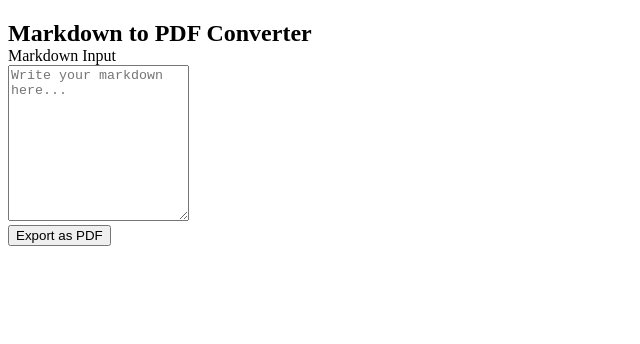
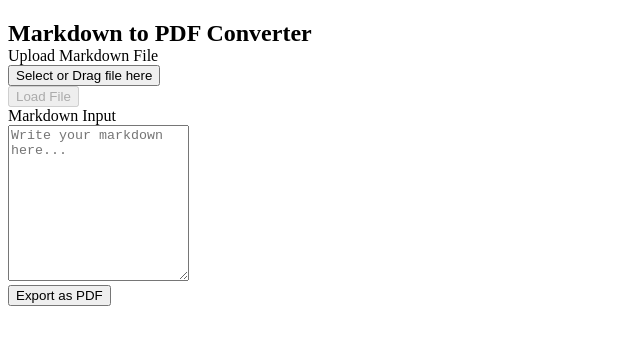
Before and after one commit to Hiromu-USHIHARA/MarkdownPdfConverter, a React (Vite) app: page / in a window 1280 px wide. Shown: the top 344 px of the page, without its empty margins (0-640 px from the left). Built offline with nearby package versions, Linux system fonts and the light colour scheme.

Commit message:
Add upload function

```diff
--- a/src/App.tsx
+++ b/src/App.tsx
@@ -3,6 +3,7 @@ import { useState } from "react";
 import { Editor } from "./components/Editor";
 import { Preview } from "./components/Preview";
 import { PdfExporter } from "./components/PdfExporter";
+import { FileUploader } from "./components/FileUploader";
 
 function App() {
     const [markdown, setMarkdown] = useState<string>("");
@@ -11,6 +12,7 @@ function App() {
       <Container size="md" p="md">
         <Title order={2} mb="md">Markdown to PDF Converter</Title>
         <Group>
+          <FileUploader setMarkdown={setMarkdown} />
           <Editor markdown={markdown} setMarkdown={setMarkdown} />
           <Preview markdown={markdown} />
         </Group>
--- /dev/null
+++ b/src/components/FileUploader.tsx
@@ -0,0 +1,34 @@
+import { Button, FileInput, Group, Text } from "@mantine/core";
+import { useState } from "react";
+
+interface FileUploaderProps {
+    setMarkdown: (markdown: string) => void;
+}
+
+export function FileUploader({ setMarkdown }: FileUploaderProps) {
+    const [file, setFile] = useState<File | null>(null);
+
+    const handleReadFile = ()=>{
+        if (!file) return;
+
+        const reader = new FileReader();
+        reader.onload = (e) => {
+            const content = e.target?.result as string;
+            setMarkdown(content);
+        };
+        reader.readAsText(file);
+    };
+
+    return (
+        <Group mt="md" grow>
+            <FileInput
+                label="Upload Markdown File"
+                placeholder="Select or Drag file here"
+                accept=".md, .markdown"
+                value={file}
+                onChange={(file) => setFile(file)}
+            />
+            <Button onClick={handleReadFile} disabled={!file}>Load File</Button>
+        </Group>
+    )
+}
```
